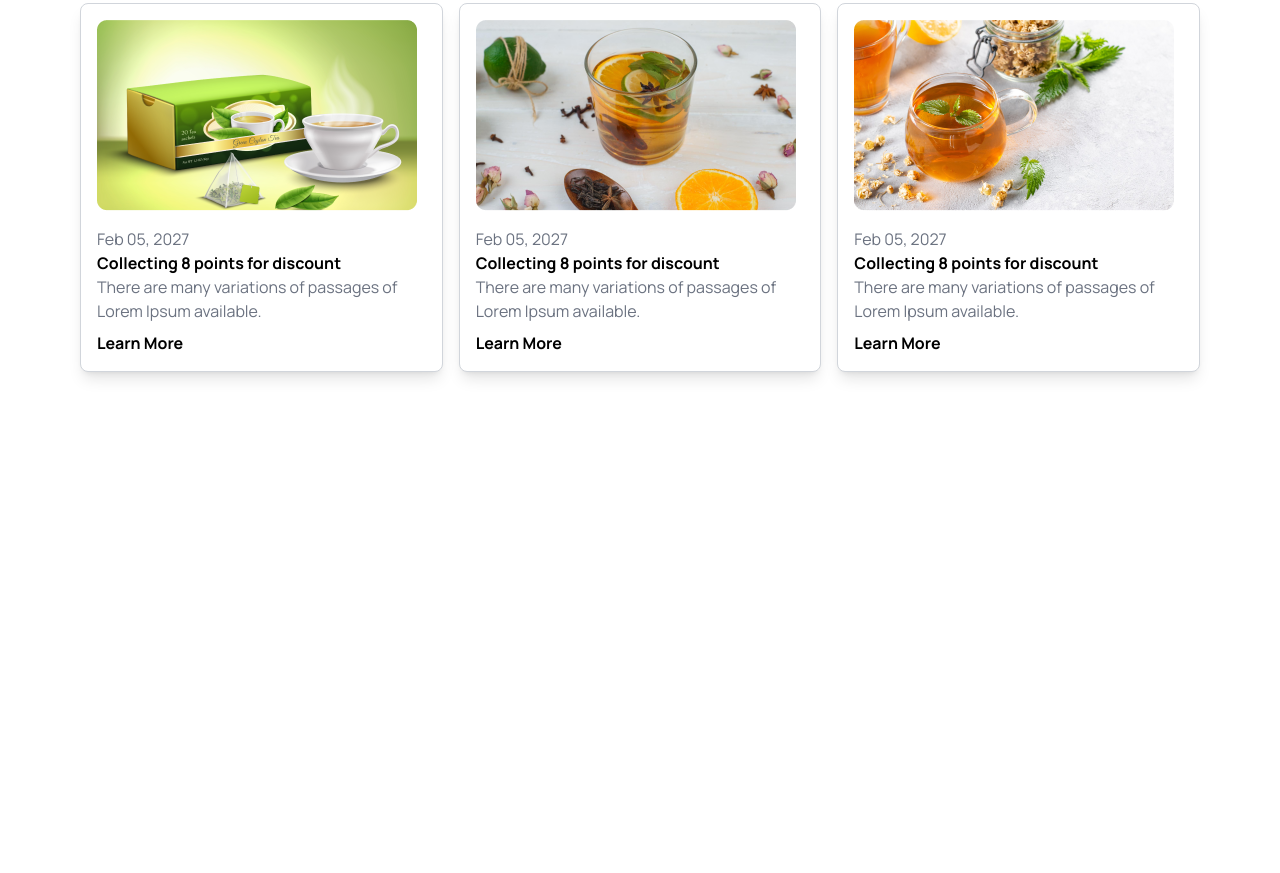
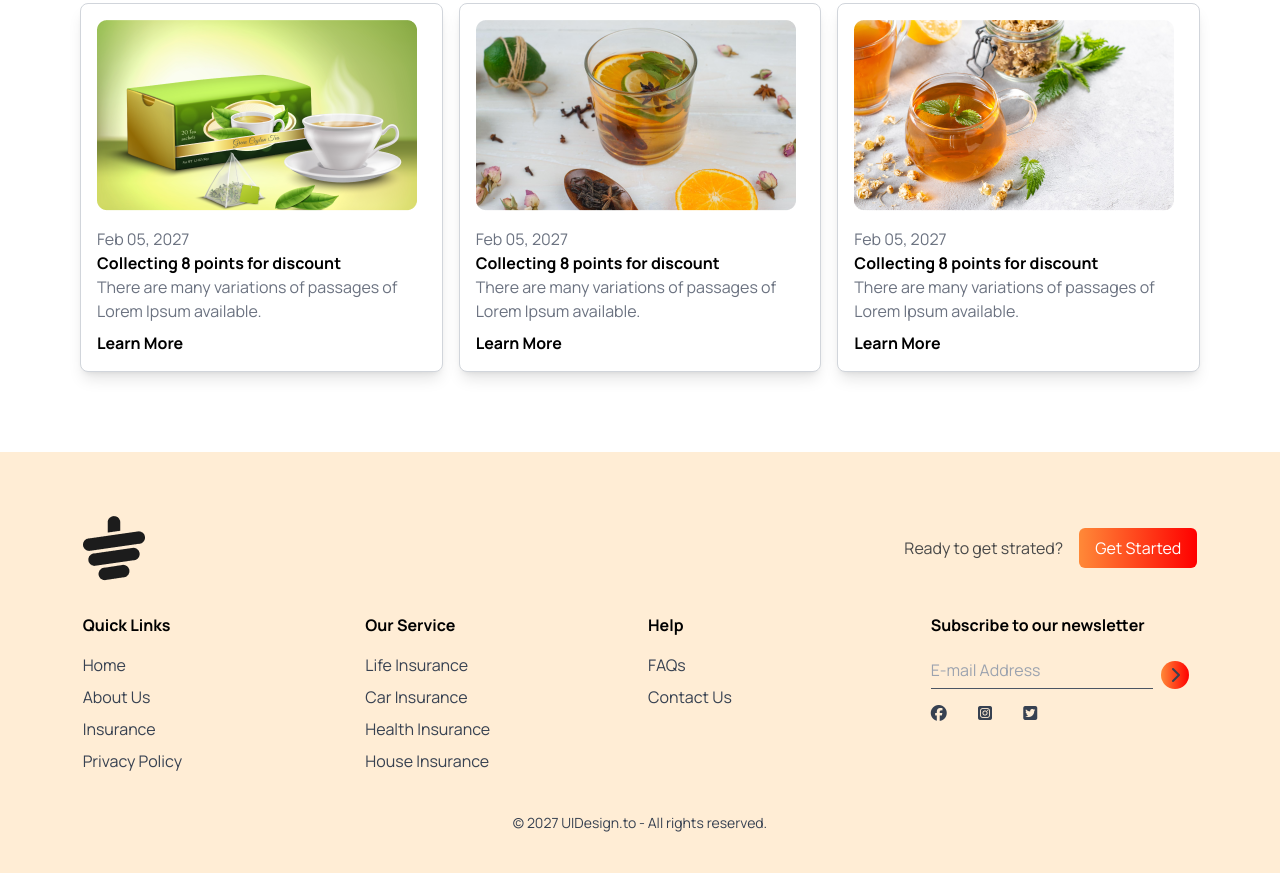
Before and after one commit to MujahidulIslam4541/tea-houses, a plain HTML site: page index.html in a window 1280 px wide. Shown: the part 2394-3267 px from the top of the page. Before the commit the page ends 2846 px from the top, so only its background shows below. Drawn offline with nearby package versions, Linux system fonts and the light colour scheme.

Commit message:
Footer section complete

```diff
--- a/index.html
+++ b/index.html
@@ -248,6 +248,78 @@
          </section>
   </main>
 
+  <footer class="bg-orange-100  p-8 md:pt-16 md:pb-10 text-gray-700">
+    <div class="w-11/12 mx-auto">
+
+      <!-- logo -->
+       <div class="flex justify-between mb-8 gap-4">
+        <img src="./images/cup.png" alt="">
+          <div class="flex items-center gap-4">
+            <p class="text-[#494949] ">Ready to get strated?</p>
+            <button class="py-2 px-4 text-white bg-gradient-to-r from-[#FF8938] to-[#FF0000] rounded-md ">Get Started</button>
+          </div>
+      </div>
+
+      <!-- links section -->
+      <div class="grid grid-cols-1 md:grid-cols-2 lg:grid-cols-4 gap-4">
+
+        <!-- first collamn -->
+         <div>
+          <h3 class="font-bold text-black mb-4">Quick Links</h3>
+          <ul class="space-y-2">
+            <li><a class="hover:text-orange-600" href="#">Home</a></li>
+            <li><a class="hover:text-orange-600" href="#">About Us</a></li>
+            <li><a class="hover:text-orange-600" href="#">Insurance</a></li>
+            <li><a class="hover:text-orange-600" href="#">Privacy Policy</a></li>
+          </ul>
+         </div>
+
+         <!-- second collamn -->
+         <div>
+          <h3 class="font-bold text-black mb-4">Our Service</h3>
+          <ul class="space-y-2">
+            <li><a class="hover:text-orange-600" href="#">Life Insurance</a></li>
+            <li><a class="hover:text-orange-600" href="#">Car Insurance</a></li>
+            <li><a class="hover:text-orange-600" href="#">Health Insurance</a></li>
+            <li><a class="hover:text-orange-600" href="#">House Insurance</a></li>
+          </ul>
+         </div>
+
+         <!-- third collamn -->
+         <div>
+          <h3 class="font-bold text-black mb-4">Help</h3>
+          <ul class="space-y-2">
+            <li><a class="hover:text-orange-600" href="#">FAQs</a></li>
+            <li><a class="hover:text-orange-600" href="#">Contact Us</a></li>
+          </ul>
+        </div>
+
+        <!-- fourth collamn -->
+          <div>
+            <h3 class=" font-bold text-black mb-4">Subscribe to our newsletter</h3>
+            <div class="flex  space-y-2 gap-2">
+              <input type="text" placeholder="E-mail Address" class="bg-transparent border-b border-gray-600 w-4/6 md:w-5/6">
+              <i class="fa-solid fa-chevron-right w-7 h-7 rounded-full flex justify-center items-center bg-gradient-to-r from-[#FF8938] to-[#FF0000]"></i>
+            </div>
+            <div class="w-2/5 mt-4 mb-2 flex justify-between">
+              <i class="fa-brands fa-facebook"></i>
+              <i class="fa-brands fa-square-instagram"></i>
+              <i class="fa-brands fa-square-twitter"></i>
+
+            </div>
+          </div>
+
+       </div>
+
+
+       <div class="text-center mt-10">
+        <p class="text-sm">© 2027 UIDesign.to - All rights reserved.</p>
+       </div>
+
+
+    </div>
+  </footer>
+
 
 </body>
 </html>
```
